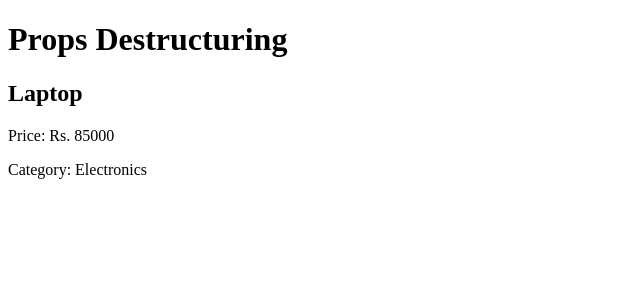
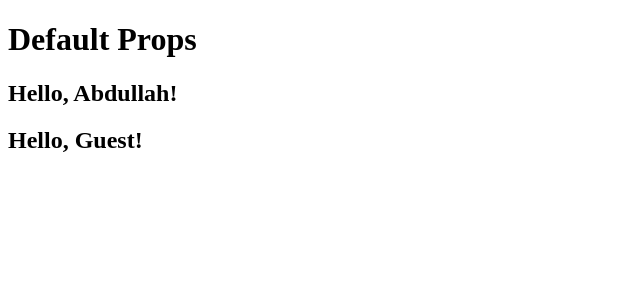
Before and after one commit to abdullahshabir31/React-Learning, a React (Vite) app: page / in a window 1280 px wide. Shown: the top 300 px of the page, without its empty margins (0-640 px from the left). Built offline with nearby package versions, Linux system fonts and the light colour scheme.

Commit message:
Add default props example

```diff
--- /dev/null
+++ b/src/04-Props/04-default-props.jsx
@@ -0,0 +1,16 @@
+function Greeting({ name = "Guest" }) {
+  return <h2>Hello, {name}!</h2>;
+}
+
+function DefaultProps() {
+  return (
+    <div>
+      <h1>Default Props</h1>
+
+      <Greeting name="Abdullah" />
+      <Greeting />
+    </div>
+  );
+}
+
+export default DefaultProps;
--- a/src/App.jsx
+++ b/src/App.jsx
@@ -1,7 +1,7 @@
-import PropsDestructuring from "./04-Props/03-props-destructuring";
+import DefaultProps from "./04-Props/04-default-props";
 
 function App() {
-  return <PropsDestructuring />;
+  return <DefaultProps />;
 }
 
 export default App;
```
